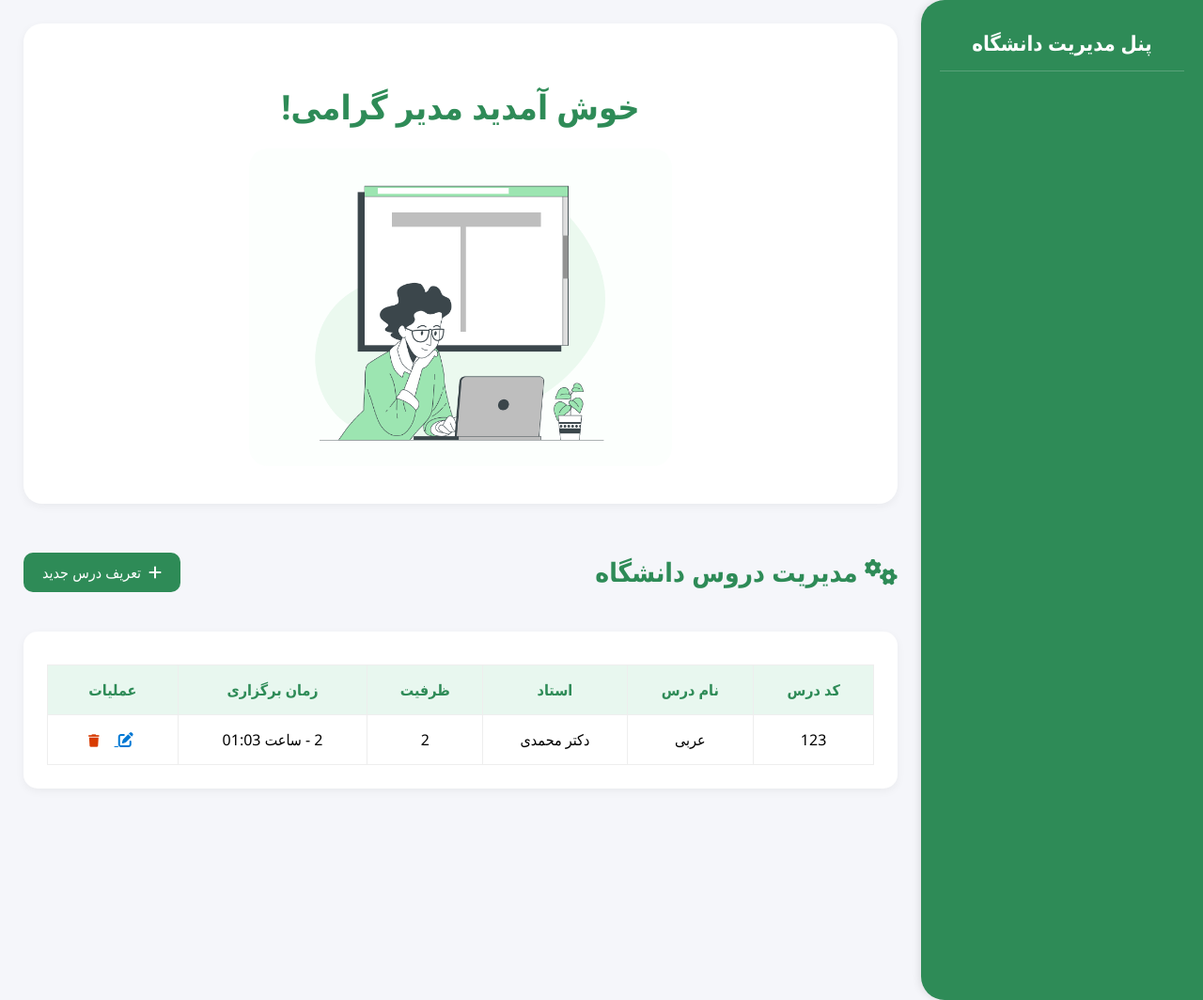
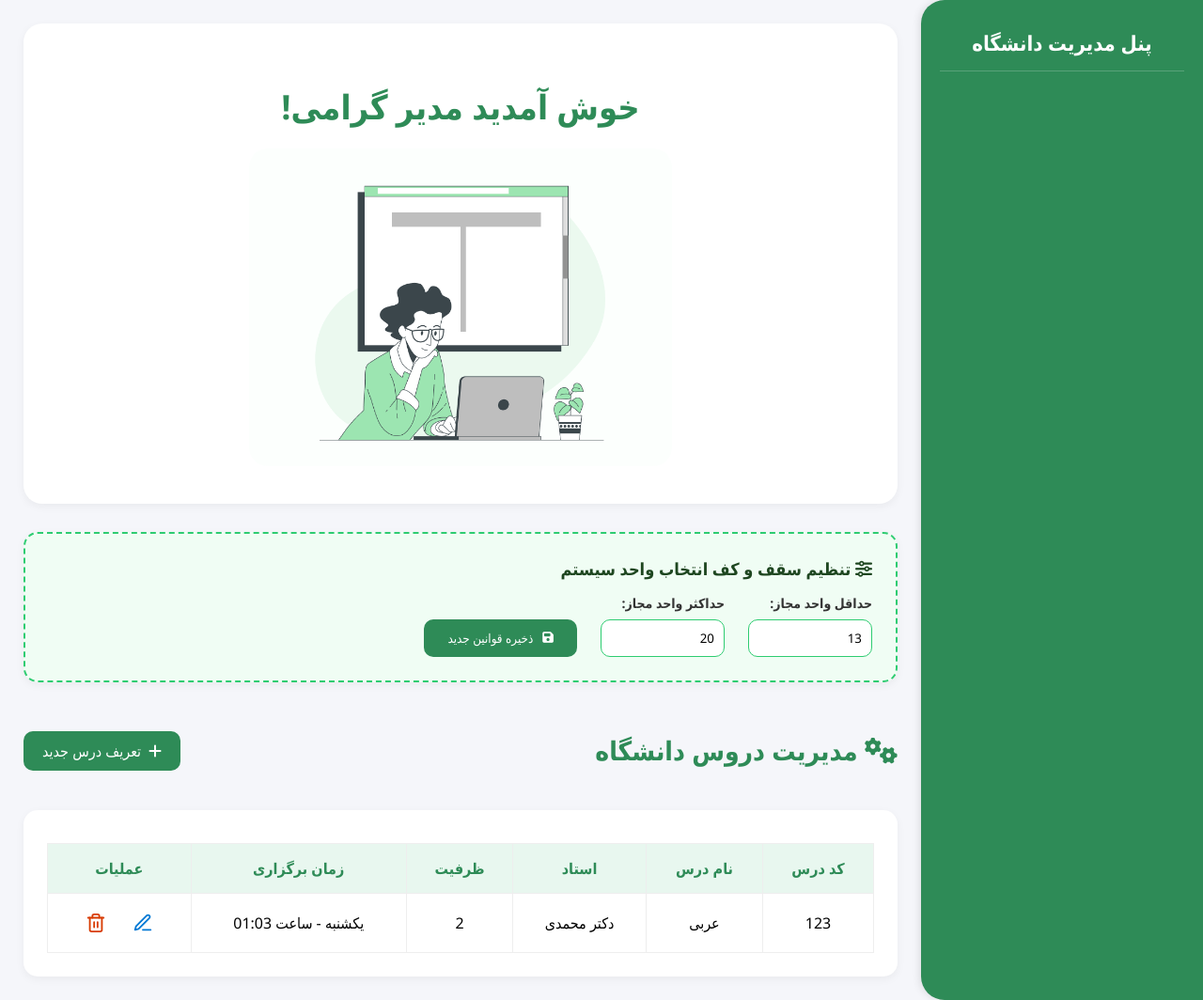
Before and after one commit to MohammadSalkhorde/university-enrollment-system, a Django app: page /courses/manage/ in a window 1280 px wide. Shown: the whole page at 94% size. Run offline with Django 5.2, Linux system fonts and the light colour scheme; data comes from the database, SQL or seed files in the repository; both versions use the stored data as it was after the commit.

Commit message:
build: finalize system settings and offline-ready UI- Added SystemSetting management directly to admin dashboard (Min/Max units).- Refactored Course model 'day' field to use choices (1-7) for better DB integrity.- Replaced FontAwesome CDN icons with localized SVG icons for 100% offline compatibility.- Fixed 'is_admin' AttributeError by mapping roles to Django's is_staff/is_superuser.- Enhanced UI/UX with interactive hover effects on action buttons.- Fully Persianized date display and form labels.

```diff
--- a/apps/courses/models.py
+++ b/apps/courses/models.py
@@ -1,24 +1,50 @@
 from django.db import models
-from django.conf import settings
 from apps.accounts.models import User
 
 class Course(models.Model):
+    # تعریف لیست کشویی برای روزهای هفته
+    DAYS_OF_WEEK = [
+        ('1', 'شنبه'),
+        ('2', 'یکشنبه'),
+        ('3', 'دوشنبه'),
+        ('4', 'سه‌شنبه'),
+        ('5', 'چهارشنبه'),
+        ('6', 'پنج‌شنبه'),
+        ('7', 'جمعه'),
+    ]
+
     name = models.CharField(max_length=100, verbose_name="نام درس")
     code = models.CharField(max_length=20, unique=True, verbose_name="کد درس")
     capacity = models.IntegerField(verbose_name="ظرفیت")
-    professor = models.ForeignKey(User, on_delete=models.CASCADE, limit_choices_to={'is_professor': True}, verbose_name="استاد")
-    day = models.CharField(max_length=20, verbose_name="روز برگزاری")
+    professor = models.ForeignKey(
+        User,
+        on_delete=models.CASCADE,
+        limit_choices_to={'is_professor': True},
+        verbose_name="استاد"
+    )
+    # تغییر فیلد روز به انتخاب‌گر (Dropdown)
+    day = models.CharField(
+        max_length=1,
+        choices=DAYS_OF_WEEK,
+        default='1',
+        verbose_name="روز برگزاری"
+    )
     start_time = models.TimeField(verbose_name="زمان شروع")
     end_time = models.TimeField(verbose_name="زمان پایان")
     location = models.CharField(max_length=100, verbose_name="مکان برگزاری")
-    prerequisites = models.ManyToManyField('self', symmetrical=False, blank=True, verbose_name="پیش‌نیازها")
+    prerequisites = models.ManyToManyField(
+        'self',
+        symmetrical=False,
+        blank=True,
+        verbose_name="پیش‌نیازها"
+    )
 
     class Meta:
         verbose_name = "درس"
         verbose_name_plural = "دروس"
 
     def __str__(self):
-        return self.name
+        return f"{self.name} ({self.get_day_display()})"
 
 class SystemSetting(models.Model):
     min_units = models.PositiveIntegerField(default=12, verbose_name="حداقل واحد")
--- a/apps/courses/views.py
+++ b/apps/courses/views.py
@@ -1,23 +1,47 @@
 from django.shortcuts import render, redirect, get_object_or_404
-from .models import Course
+from django.contrib import messages
+from .models import Course, SystemSetting
 from .forms import CourseForm
 
 def course_list_admin(request):
+    """نمایش لیست دروس و فرم تنظیمات واحدها در یک صفحه"""
     courses = Course.objects.all()
-    return render(request, 'courses/manage_courses.html', {'courses': courses})
+
+    # تلاش برای گرفتن تنظیمات؛ اگر نبود یکی با مقدار پیش‌فرض می‌سازد
+    settings, created = SystemSetting.objects.get_or_create(id=1)
+
+    # بررسی ارسال فرم تنظیمات (حداقل و حداکثر واحد)
+    if request.method == 'POST' and 'update_settings' in request.POST:
+        min_u = request.POST.get('min_units')
+        max_u = request.POST.get('max_units')
+
+        if min_u and max_u:
+            settings.min_units = min_u
+            settings.max_units = max_u
+            settings.save()
+            messages.success(request, "قوانین واحدها با موفقیت به‌روزرسانی شد.")
+            return redirect('courses:manage_list')
+
+    # ارسال متغیر settings به قالب
+    return render(request, 'courses/manage_courses.html', {
+        'courses': courses,
+        'settings': settings
+    })
 
 def create_course(request):
     form = CourseForm(request.POST or None)
-    if form.is_valid():
+    if request.method == 'POST' and form.is_valid():
         form.save()
+        messages.success(request, "درس جدید با موفقیت ثبت شد.")
         return redirect('courses:manage_list')
     return render(request, 'courses/course_form.html', {'form': form})
 
 def edit_course(request, course_id):
     course = get_object_or_404(Course, id=course_id)
     form = CourseForm(request.POST or None, instance=course)
-    if form.is_valid():
+    if request.method == 'POST' and form.is_valid():
         form.save()
+        messages.success(request, "تغییرات درس ذخیره شد.")
         return redirect('courses:manage_list')
     return render(request, 'courses/course_form.html', {'form': form})
 
@@ -25,4 +49,5 @@ def delete_course(request, course_id):
     course = get_object_or_404(Course, id=course_id)
     if request.method == 'POST':
         course.delete()
+        messages.warning(request, "درس مورد نظر حذف شد.")
     return redirect('courses:manage_list')
--- a/templates/courses/manage_courses.html
+++ b/templates/courses/manage_courses.html
@@ -5,6 +5,33 @@
 <div id="homePage" style="width: 100%; background: white; display: flex; flex-direction: column; align-items: center; justify-content: center; padding: 40px 0; border-radius: 20px; box-shadow: 0 3px 10px rgba(0,0,0,0.05); margin-bottom: 30px;">
     <h1 style="color: #2E8B57; font-size: 36px; font-weight: bold; margin-bottom: 20px;">خوش آمدید مدیر گرامی!</h1>
     <img src="/media/images/admin.png" class="home-image" style="width: 450px; border-radius: 20px; opacity: 0.9;" alt="Admin Dashboard">
+</div>
+
+<div class="card-container" style="background: #f0fdf4; padding: 25px; border-radius: 15px; margin-bottom: 30px; border: 2px dashed #2ecc71;">
+    <h3 style="margin-top: 0; color: #1e4620; font-size: 18px; margin-bottom: 15px;">
+        <i class="fa-solid fa-sliders"></i> تنظیم سقف و کف انتخاب واحد سیستم
+    </h3>
+
+    <form method="post" style="display: flex; align-items: flex-end; gap: 25px; flex-wrap: wrap;">
+        {% csrf_token %}
+        <input type="hidden" name="update_settings" value="1">
+
+        <div style="display: flex; flex-direction: column; gap: 8px;">
+            <label style="font-size: 14px; font-weight: bold; color: #333;">حداقل واحد مجاز:</label>
+            <input type="number" name="min_units" value="{{ settings.min_units }}" required
+                   style="width: 110px; padding: 10px; border-radius: 10px; border: 1px solid #2ecc71; font-family: inherit;">
+        </div>
+
+        <div style="display: flex; flex-direction: column; gap: 8px;">
+            <label style="font-size: 14px; font-weight: bold; color: #333;">حداکثر واحد مجاز:</label>
+            <input type="number" name="max_units" value="{{ settings.max_units }}" required
+                   style="width: 110px; padding: 10px; border-radius: 10px; border: 1px solid #2ecc71; font-family: inherit;">
+        </div>
+
+        <button type="submit" class="btn-action btn-green" style="padding: 11px 25px; cursor: pointer; border: none; font-family: inherit; display: flex; align-items: center; gap: 10px;">
+            <i class="fa-solid fa-save"></i> ذخیره قوانین جدید
+        </button>
+    </form>
 </div>
 
 <div style="display: flex; justify-content: space-between; align-items: center; margin-bottom: 20px;">
@@ -33,22 +60,63 @@
                 <td>{{ course.name }}</td>
                 <td>{{ course.professor.get_full_name }}</td>
                 <td>{{ course.capacity }}</td>
-                <td>{{ course.day }} - ساعت {{ course.start_time|time:"H:i" }}</td>
+                <td>{{ course.get_day_display }} - ساعت {{ course.start_time|time:"H:i" }}</td>
                 <td>
-                    <a href="{% url 'courses:edit' course.id %}" class="icons edit" title="ویرایش" style="margin: 0 10px; color: #0078d4;">
-                        <i class="fa-solid fa-pen-to-square"></i>
-                    </a>
-                    <form action="{% url 'courses:delete' course.id %}" method="post" style="display:inline;">
-                        {% csrf_token %}
-                        <button type="submit" style="background:none; border:none; cursor:pointer; color: #d83b01;" onclick="return confirm('آیا از حذف این درس مطمئن هستید؟')">
-                            <i class="fa-solid fa-trash icons trash"></i>
-                        </button>
-                    </form>
+                    <div style="display: flex; gap: 18px; justify-content: center; align-items: center;">
+
+                        <a href="{% url 'courses:edit' course.id %}" class="action-icon edit-link" title="ویرایش">
+                            <svg xmlns="http://www.w3.org/2000/svg" width="22" height="22" viewBox="0 0 24 24" fill="none" stroke="#0078d4" stroke-width="2" stroke-linecap="round" stroke-linejoin="round">
+                                <path d="M12 20h9"></path>
+                                <path d="M16.5 3.5a2.121 2.121 0 0 1 3 3L7 19l-4 1 1-4L16.5 3.5z"></path>
+                            </svg>
+                        </a>
+
+                        <form action="{% url 'courses:delete' course.id %}" method="post" style="margin:0;">
+                            {% csrf_token %}
+                            <button type="submit" class="action-icon delete-btn" onclick="return confirm('آیا از حذف درس «{{ course.name }}» مطمئن هستید؟')" title="حذف">
+                                <svg xmlns="http://www.w3.org/2000/svg" width="22" height="22" viewBox="0 0 24 24" fill="none" stroke="#d83b01" stroke-width="2" stroke-linecap="round" stroke-linejoin="round">
+                                    <path d="M3 6h18"></path>
+                                    <path d="M19 6v14c0 1-1 2-2 2H7c-1 0-2-1-2-2V6"></path>
+                                    <path d="M8 6V4c0-1 1-2 2-2h4c1 0 2 1 2 2v2"></path>
+                                    <line x1="10" y1="11" x2="10" y2="17"></line>
+                                    <line x1="14" y1="11" x2="14" y2="17"></line>
+                                </svg>
+                            </button>
+                        </form>
+
+                    </div>
                 </td>
+
+                <style>
+                    .action-icon {
+                        transition: all 0.2s ease-in-out;
+                        display: flex;
+                        align-items: center;
+                        justify-content: center;
+                        padding: 5px;
+                        border-radius: 8px;
+                    }
+
+                    .edit-link:hover {
+                        background-color: rgba(0, 120, 212, 0.1);
+                        transform: scale(1.15);
+                    }
+
+                    .delete-btn {
+                        background: none;
+                        border: none;
+                        cursor: pointer;
+                    }
+
+                    .delete-btn:hover {
+                        background-color: rgba(216, 59, 1, 0.1);
+                        transform: scale(1.15);
+                    }
+                </style>
             </tr>
             {% empty %}
             <tr>
-                <td colspan="6">هنوز درسی در سیستم تعریف نشده است.</td>
+                <td colspan="6" style="padding: 20px; color: #888;">هنوز درسی در سیستم تعریف نشده است.</td>
             </tr>
             {% endfor %}
         </tbody>
```
Also changed, not shown: templates/courses/course_form.html (+39 -14 lines), apps/courses/migrations/0004_alter_course_day.py (added), db.sqlite3.
